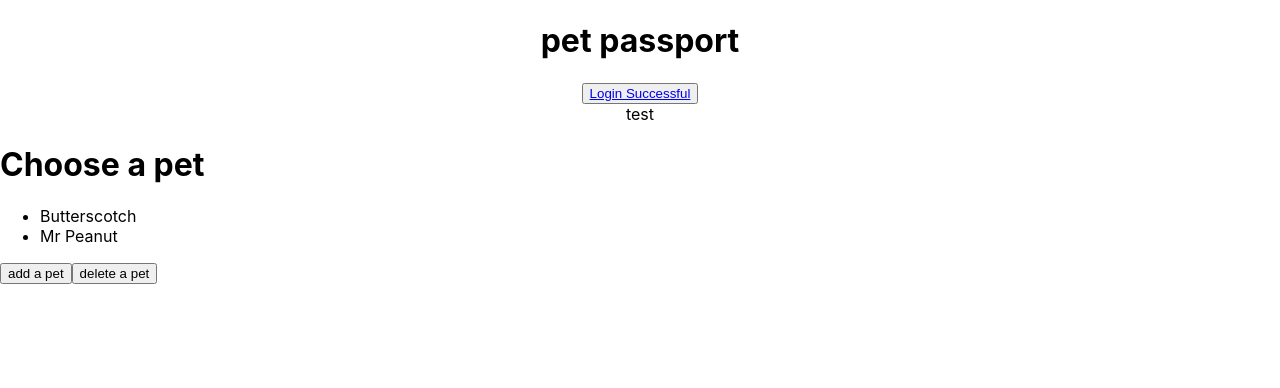
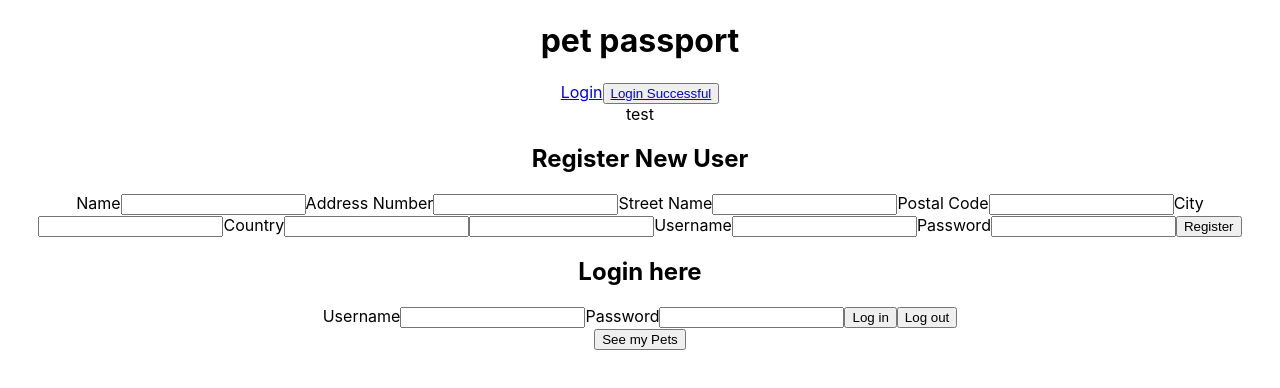
Before and after one commit to PKay3988/petpassport, a React (Create React App) app in the folder client/: page /choosepet in a window 1280 px wide. Shown: the top 388 px of the page. Built offline with nearby package versions, Linux system fonts and the light colour scheme.

Commit message:
stops crashing

```diff
--- a/client/package.json
+++ b/client/package.json
@@ -7,7 +7,7 @@
     "react": "^17.0.2",
     "react-dom": "^17.0.2",
     "react-router": "^5.2.1",
-    "react-router-dom": "^5.3.0",
+    "react-router-dom": "^6.0.0",
     "react-scripts": "4.0.3"
   },
   "scripts": {
--- a/client/src/App.js
+++ b/client/src/App.js
@@ -2,6 +2,7 @@ import React, { useEffect, useState} from "react";
 import './App.css';
 import Dashboard from './components/Dashboard';
 import ChoosePet from './components/ChoosePet';
+import Login from './components/Login';
 import { BrowserRouter as Router, Switch, Route, Link, useHistory } from 'react-router-dom';
 // import  Login from'./Component/Login';
 
@@ -12,18 +13,41 @@ function App() {
     <div className="App">
      <h1> pet passport </h1>
 
+     <Link to="/login">Login</Link>
+
+
     <button>
     <Link to="/choosepet">Login Successful</Link>
       </button>
      <Dashboard />
+     <Login />
     </div>
 
 
     <Switch>
-          <Route path="/choosepet">
-            <ChoosePet />
-          </Route>
-        </Switch>
+
+    <Route path ="/" exact></Route>
+
+    <Route path ="/AddPet" ></Route>
+
+    <Route path ="/AddPhoto" ></Route>
+
+    <Route path ="/ChoosePet" ></Route>
+    <ChoosePet />
+
+    <Route path ="/Dashboard" ></Route>
+
+    <Route path ="/DisplayProfile" ></Route>
+
+    <Route path ="/Login" ></Route>
+    <Login />
+
+    <Route path ="/Nav" ></Route>
+
+    <Route path ="/PhotoGallery" ></Route>
+
+    </Switch>
+
     </Router>
   );
 }
--- a/client/src/components/Login.js
+++ b/client/src/components/Login.js
@@ -1,22 +1,27 @@
-import { application } from "express";
+// import { application } from "express";
 import React from "react";
 // import axios from "axios";
 import { useState } from 'react';
-import router from "../../routes/users";
-// import { Switch, Route, useHistory } from 'react-router-dom';
+// import router from "../../routes/users";
+import { useHistory } from 'react-router-dom';
 import "./Login.css";
 
 function Login(props) {
     // const newUser = {
-    //     name= "",
-    //     city= "",
-    //     email= "",
-    //     userName= "",
-    //     password= "",
+    //     name: "",
+    //     city: "",
+    //     addNumber:"",
+    //     streetName:"",
+    //     postalCode:"",
+    //     country:"",
+    //     email: "",
+    //     userName: "",
+    //     password: ""
     // }
 
-    const [user, setUser] = useState(Local.getUser());
+    const [user, setUser] = useState(/*localStorage.getUser()*/);
     const [message, setMessage] = useState({})
+    const [status, setStatus] = useState(/*localStorage.getUser()*/);
     const history = useHistory();
 
     // function handleChange(event) {
@@ -48,9 +53,9 @@ function Login(props) {
     }
 
 /*fetch for POST register*/
-    async const registerUser = (name, city, addNumber, streetName, postalCode, country, email, userName, password) => {
+    const registerUser = async (name, city, addNumber, streetName, postalCode, country, email, userName, password) => {
         // let user = {name, city, email, userName, password};
-        let options = { method: "POST",
+        let options = ({ method: "POST",
             headers: {"Content-Type": "application/json" },
             data: {
                 name: `${name}`,
@@ -63,7 +68,8 @@ function Login(props) {
                 userName:`${userName}`,
                 password:`${password}`,
             },
-                body: JSON.stringify(data)};
+                body: JSON.stringify(user)
+            })
             await fetch ("users/register", options)
             .then (result => result.json())
             .then (result => {setMessage(result)})
@@ -95,16 +101,16 @@ function Login(props) {
         }
     })
     .then(result => result.json())
-    .then(id => setCurrentId(id))
+    .then(id => setUser(id))
     .catch(err => setStatus({ message: "Not authenticated."}))
     }
 
-/* function for logout*/
-    function doLogout() {
-        Local.removeUserInfo();
-        setUser(null);
-        history.push('/');
-    }
+// /* function for logout*/
+//     function doLogout() {
+//         localStorage.removeUserInfo();
+//         setUser(null);
+//         history.push('/');
+//     }
 
 
 
@@ -116,56 +122,58 @@ function Login(props) {
         <div>
             <h2> Register New User</h2>
             <form>
+            <label>Name</label>
             <input
-            value={user.name}
+            value= ""
             onChange={handleChange}
             name= "name"
             type= "text"
             className= "register-input"
             />
 
-            <input /*should this be zipcode?*/
-            value={user.city}
+
+
+            <label>Address Number</label>
+            <input
+            value=""
+            onChange={handleChange}
+            name= "addnumber"
+            type= "text"
+            className= "register-input"
+            />
+
+
+            <label>Street Name</label>
+            <input
+            value=""
+            onChange={handleChange}
+            name= "streetname"
+            type= "text"
+            className= "register-input"
+            />
+
+
+            <label>Postal Code</label>
+            <input
+            value=""
+            onChange={handleChange}
+            name= "postalcode"
+            type= "text"
+            className= "register-input"
+            />
+
+            <label>City</label>
+            <input
+            value=""
             onChange={handleChange}
             name= "city"
             type= "text"
             className= "register-input"
             />
 
+
+            <label>Country</label>
             <input
-            value={user.addNumber}
-            onChange={handleChange}
-            name= "addnumber"
-            type= "text"
-            className= "register-input"
-            />
-
-            <input
-            value={user.city}
-            onChange={handleChange}
-            name= "city"
-            type= "text"
-            className= "register-input"
-            />
-
-            <input
-            value={user.streetName}
-            onChange={handleChange}
-            name= "streetname"
-            type= "text"
-            className= "register-input"
-            />
-
-            <input
-            value={user.postalCode}
-            onChange={handleChange}
-            name= "postalcode"
-            type= "text"
-            className= "register-input"
-            />
-
-            <input
-            value={user.country}
             onChange={handleChange}
             name= "country"
             type= "text"
@@ -173,23 +181,25 @@ function Login(props) {
             />
 
             <input
-            value={user.email}
+            value=""
             onChange={handleChange}
             name= "email"
             type= "text"
             className= "register-input"
             />
 
+            <label>Username</label>
             <input
-            value={user.userName}
+            value=""
             onChange={handleChange}
             name= "username"
             type= "text"
             className= "register-input"
             />
 
+            <label>Password</label>
             <input
-            value={user.password}
+            value=""
             onChange={handleChange}
             name= "password"
             type= "password"
@@ -207,16 +217,18 @@ function Login(props) {
 
             <div>
                 <form>
+                <label>Username</label>
                 <input
-                value={user.userName}
+                value=""
                 onChange={handleChange}
                 name= "username"
                 type= "text"
                 className= "register-input"
                 />
 
+                <label>Password</label>
                 <input
-                value={user.password}
+                value=""
                 onChange={handleChange}
                 name= "password"
                 type= "password"
@@ -227,7 +239,7 @@ function Login(props) {
                 Log in
                 </button>
 
-                <button type="button" onClick={doLogout}>
+                <button type="button">
                 Log out
                 </button>
                 </form>
@@ -235,7 +247,7 @@ function Login(props) {
         </div>
 
             <div className="message">
-                    <span>{user.status.message}</span>
+                    {/* <span>{message}</span> */}
             </div>
 
             <button type="button" className="pets-btn" onClick={requestData}>
```
Also changed, not shown: 1 other file (tests, documents, lock files or other folders).
